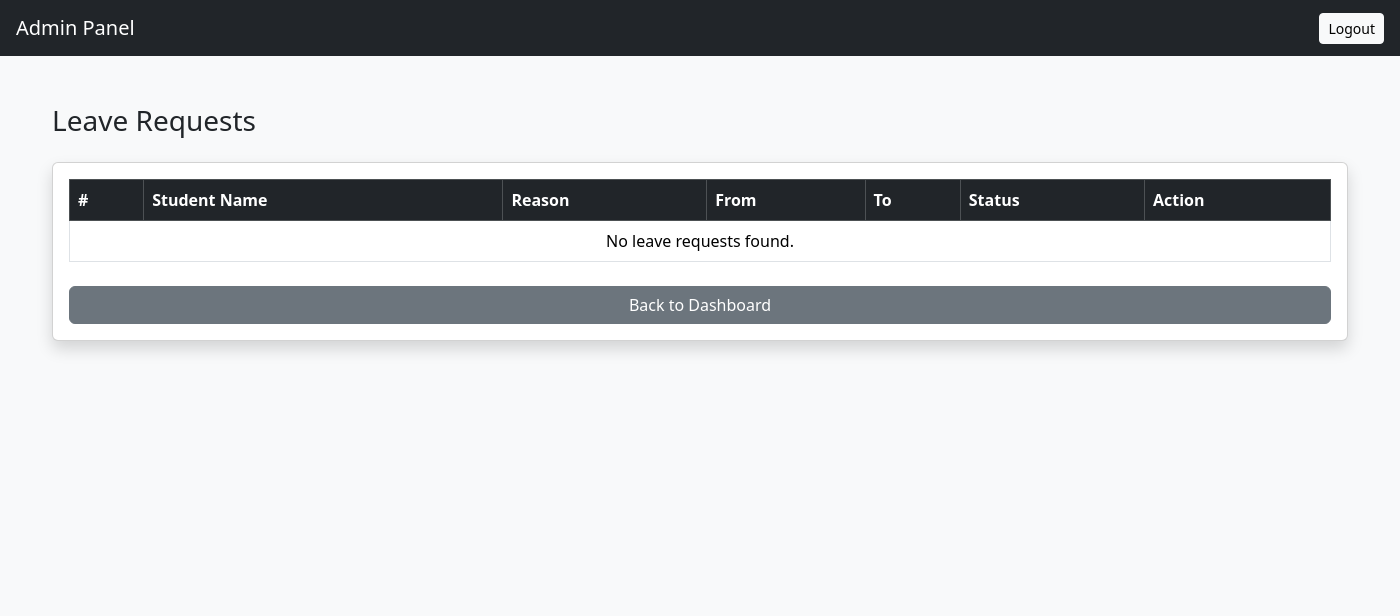
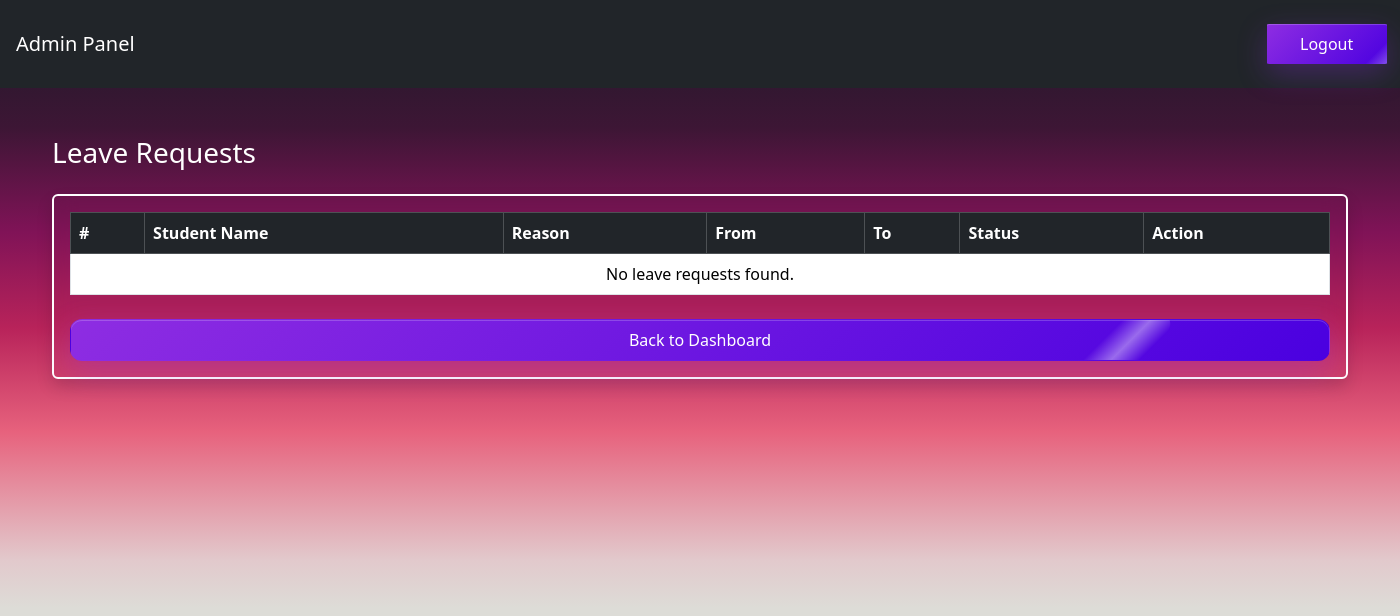
Before and after one commit to Ghanashyamgudela/Student-Leave-Management-System, a Flask app: template templates/view_leave_requests.html in a window 1400 px wide. Shown: the top 616 px of the page. Run offline with Flask 3, Linux system fonts and the light colour scheme; the template is opened without the code that fills it, so the values that code supplies are empty; some libraries are stand-ins or nearby versions.

Commit message:
Update view_leave_requests.html

```diff
--- a/templates/view_leave_requests.html
+++ b/templates/view_leave_requests.html
@@ -9,8 +9,63 @@
     <link href="https://cdn.jsdelivr.net/npm/bootstrap@5.3.2/dist/css/bootstrap.min.css" rel="stylesheet">
 
     <style>
+        body{
+            background-image: linear-gradient(to top, #dbdcd7 0%, #dddcd7 24%, #e2c9cc 30%, #e7627d 46%, #b8235a 59%, #801357 71%, #3d1635 84%, #1c1a27 100%);
+            background-repeat: no-repeat;
+            background-position: center;
+            background-attachment: fixed;
+        }
+        .shine-button {
+            position: relative;
+            overflow: hidden !important;
+            display: inline-block;
+            vertical-align: middle;
+            border-radius: 12px;
+            padding: 8px 24px;
+            min-width: 120px;
+            text-align: center;
+        }
+        .shine-button::before {
+            pointer-events: none;
+            border-radius: 12px;
+            content: '';
+            position: absolute;
+            height: 250%;
+            width: 40px;
+            top: 0;
+            left: -60px;
+            background: linear-gradient(90deg, transparent, rgba(255,255,255,0.4), transparent);
+            transform: rotate(45deg) translateY(-35%);
+            animation: shine 3s ease infinite;
+        }
+        @keyframes shine {
+            0% { left: -80px; }
+            40%,100% { left: calc(100% + 20px); }
+        }
+        .button-purple {
+            background: linear-gradient(135deg, #8e2de2 0%, #4a00e0 100%);
+            color: #fff;
+            box-shadow: 0 10px 30px rgba(142,45,226,0.3), inset 0 1px 0 rgba(255,255,255,0.2);
+        }
+        .button-purple:hover {
+            transform: translateY(-3px);
+            box-shadow: 0 15px 40px rgba(142,45,226,0.5), inset 0 1px 0 rgba(255,255,255,0.3);
+        }
         .table-hover tbody tr:hover {
             background-color: #f2f2f2;
+        }
+        .container h3 {
+            color: #fff;
+
+        }
+        .shadow{
+            background-color: inherit;
+             background-repeat: no-repeat;
+            background-size: cover;
+            background-position: center;
+            border: 2px white solid;
+            backdrop-filter: blur(10px)
+            ;color: white;
         }
     </style>
 </head>
@@ -19,9 +74,9 @@
     <!-- Navbar -->
     <nav class="navbar navbar-expand-lg navbar-dark bg-dark px-3">
         <a class="navbar-brand" href="/admin/dashboard">Admin Panel</a>
-        <div class="ms-auto">
+        <div class="m-3">
 
-            <a href="/logout" class="btn btn-light btn-sm">Logout</a>
+            <a href="/logout" class="shine-button button-purple btn-sm" style="text-decoration: none ; border-radius: 2% ; width: 10px; text-align: center; margin-left: 1100px;">Logout</a>
         </div>
     </nav>
 
@@ -77,7 +132,7 @@
                 </tbody>
             </table>
 
-            <a href="/admin/dashboard" class="btn btn-secondary mt-2">Back to Dashboard</a>
+            <a href="/admin/dashboard" class="btn shine-button button-purple mt-2">Back to Dashboard</a>
 
         </div>
 
```
